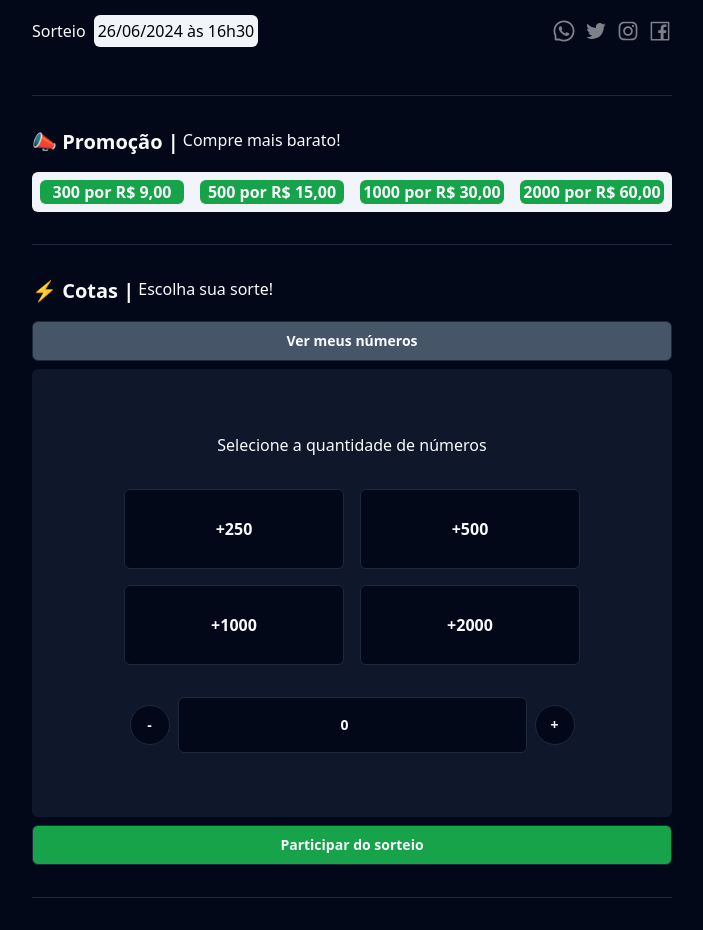
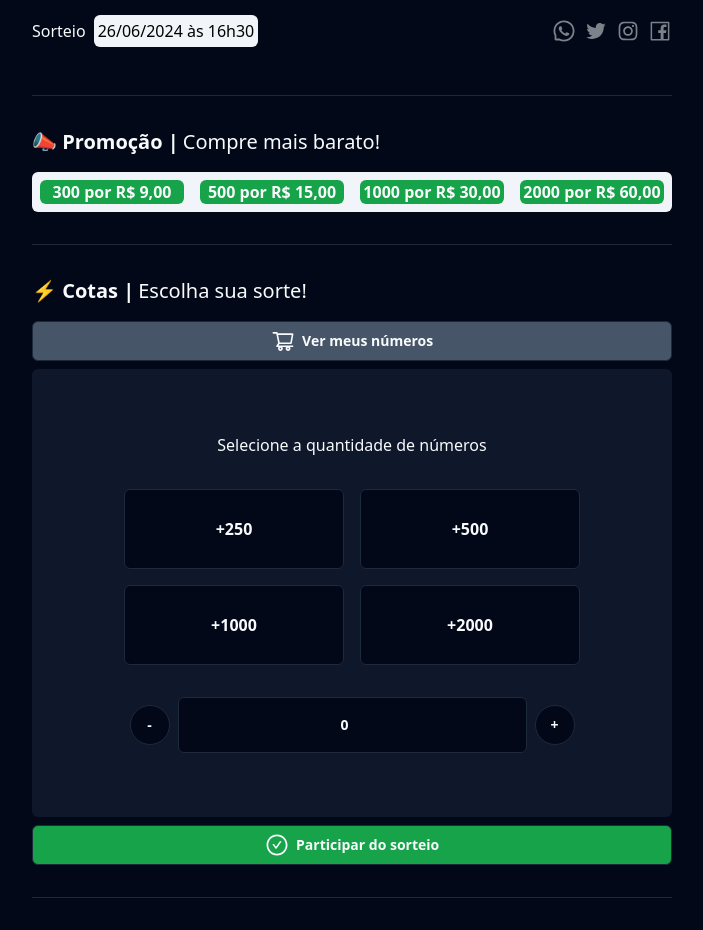
Before and after one commit to CaioMantovaniBorba/raffle-web, a React (Vite) app: page /listRaffle/1 in a window 1280 px wide. Shown: the part 740-1670 px from the top of the page, without its empty margins (288-991 px from the left). Built offline with nearby package versions, Linux system fonts and the light colour scheme; no server answers.

Commit message:
feat: add icons

```diff
--- a/src/pages/ListRaffle/index.tsx
+++ b/src/pages/ListRaffle/index.tsx
@@ -3,13 +3,13 @@ import { useParams } from 'react-router-dom';
 import { Button } from "@/components/ui/button";
 import { Input } from "@/components/ui/input";
 import { Separator } from "@/components/ui/separator";
-import { AiOutlineWhatsApp, AiOutlineInstagram, AiOutlineTwitter, AiOutlineFacebook } from "react-icons/ai";
+import { AiOutlineWhatsApp, AiOutlineInstagram, AiOutlineTwitter, AiOutlineFacebook, AiOutlineCheckCircle, AiOutlineShoppingCart } from "react-icons/ai";
 import { useNavigate } from 'react-router-dom';
 
 import api from '@/services/api';
 import { RaffleType } from '@/types/RaffleType';
 
-import raffleImage from '@/assets/foto1.jpg';
+import image01 from '@/assets/foto1.jpg';
 
 export default function ListRaffle() {
   const [raffle, setRaffle] = useState<RaffleType>();
@@ -38,8 +38,9 @@ export default function ListRaffle() {
       <div className="w-1/2 flex flex-col items-center justify-center">
         <div className="border bg-slate-900 rounded-md">
           <img
-            src={raffleImage}
-            className="rounded-md object-cover" />
+            src={image01}
+            className="rounded-md object-cover"
+          />
           <div className="w-full flex-column items-start p-2">
             <h1 className="font-bold text-2xl my-2">{raffle?.title.toUpperCase()}</h1>
             <p className="text-md">0,03 CENTAVOS NO PACOTE PROMOCIONAL</p>
@@ -69,7 +70,7 @@ export default function ListRaffle() {
 
         <div className="flex items-start w-full mb-4">
           <p className="text-xl font-bold mr-1">📣 Promoção |</p>
-          <p className="text-md">Compre mais barato!</p>
+          <p className="text-xl">Compre mais barato!</p>
         </div>
 
         <div className="flex bg-slate-100 rounded-md w-full p-2 space-x-4">
@@ -91,9 +92,11 @@ export default function ListRaffle() {
 
         <div className="flex items-start w-full mb-4">
           <p className="text-xl font-bold mr-1">⚡ Cotas |</p>
-          <p className="text-md">Escolha sua sorte!</p>
+          <p className="text-xl">Escolha sua sorte!</p>
         </div>
-        <Button variant="outline" className="bg-slate-600 w-full mb-2">Ver meus números</Button>
+        <Button variant="outline" className="bg-slate-600 w-full mb-2">
+          <AiOutlineShoppingCart className="h-6 w-6 cursor-pointer" />&nbsp; Ver meus números
+        </Button>
         <div className="flex flex-col items-center justify-around bg-slate-900 w-full rounded-md p-16 space-y-8">
           <p className="text-md">Selecione a quantidade de números</p>
           <div className="justify-between grid grid-cols-2 gap-4">
@@ -112,7 +115,9 @@ export default function ListRaffle() {
             </div>
           </div>
         </div>
-        <Button variant="outline" className="bg-green-600 w-full mt-2">Participar do sorteio</Button>
+        <Button variant="outline" className="bg-green-600 w-full mt-2">
+          <AiOutlineCheckCircle className="h-6 w-6 cursor-pointer" />&nbsp; Participar do sorteio
+        </Button>
 
         <Separator className="my-8" />
 
@@ -131,6 +136,7 @@ export default function ListRaffle() {
         <span className="text-2xl mb-4 text-green-600">COMPRE E CONCORRA A</span>
         <span className="font-bold text-4xl mb-4">{raffle?.title.toUpperCase()}</span>
         <div className="w-[150px] h-0.5 bg-green-600"></div>
+
       </div>
     </div>
   )
```
